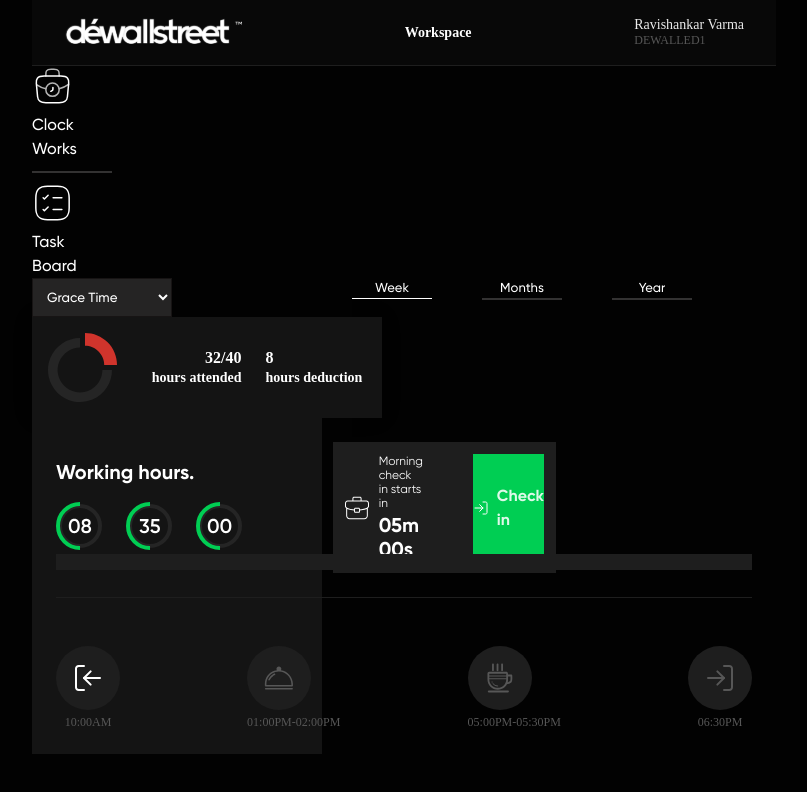
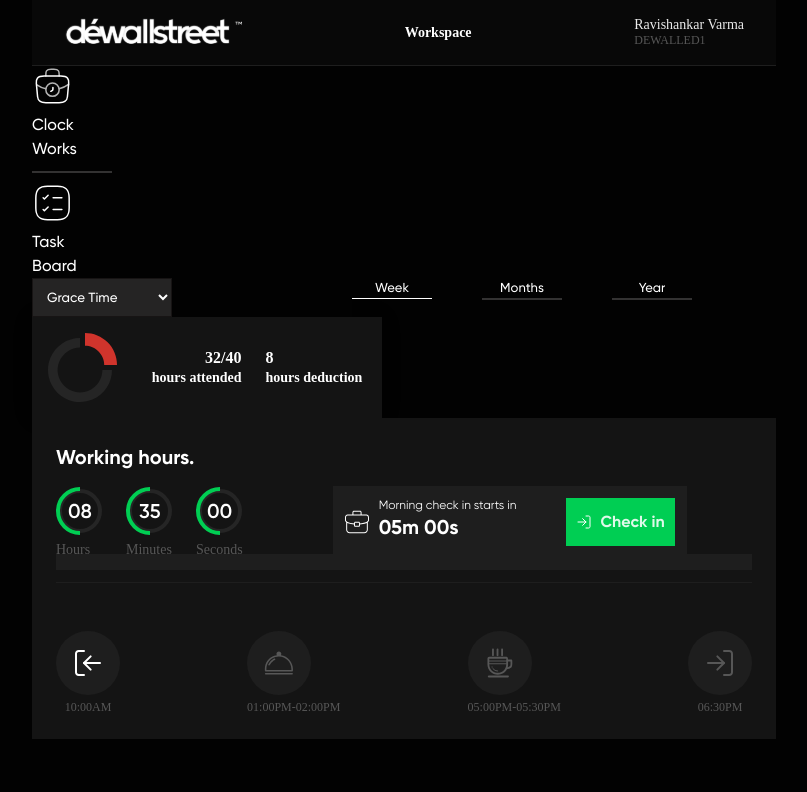
Before and after one commit to chieftain-defutura/Dewallstreet-Timesheet, a React (Vite) app: page /home in a window 1280 px wide. Shown: the top 792 px of the page, without its empty margins (236-1043 px from the left). Built offline with nearby package versions, Linux system fonts and the light colour scheme.

Commit message:
push homepage

```diff
--- a/src/components/Assigntasks/WorkingHours/WorkingHours.css
+++ b/src/components/Assigntasks/WorkingHours/WorkingHours.css
@@ -6,7 +6,6 @@
   align-items: flex-start;
   gap: 24px;
   padding: 24px;
-  width: 39%;
 }
 .check_workinghours > h4 {
   color: var(--canvas, #fff);
--- a/src/components/Button/Button.css
+++ b/src/components/Button/Button.css
@@ -3,7 +3,7 @@
   font-family: "Gilroy-bold";
   align-items: center;
   justify-content: center;
-  padding: 12px 0;
+  padding: 12px 10px;
   gap: 8px;
   display: flex;
 }
```
